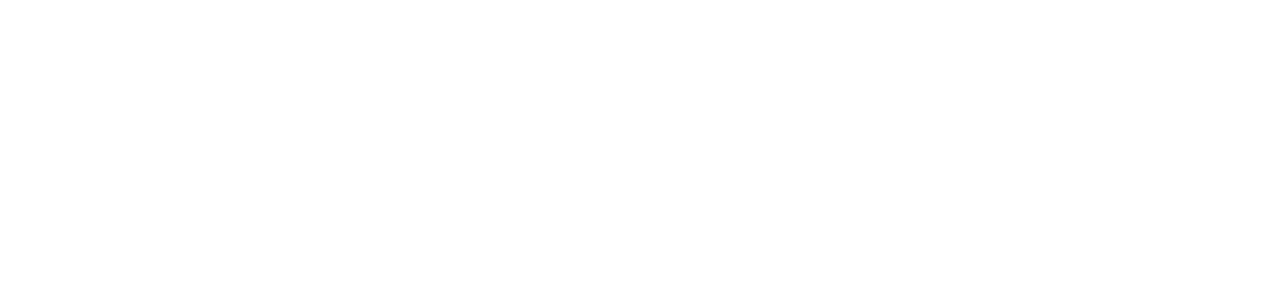
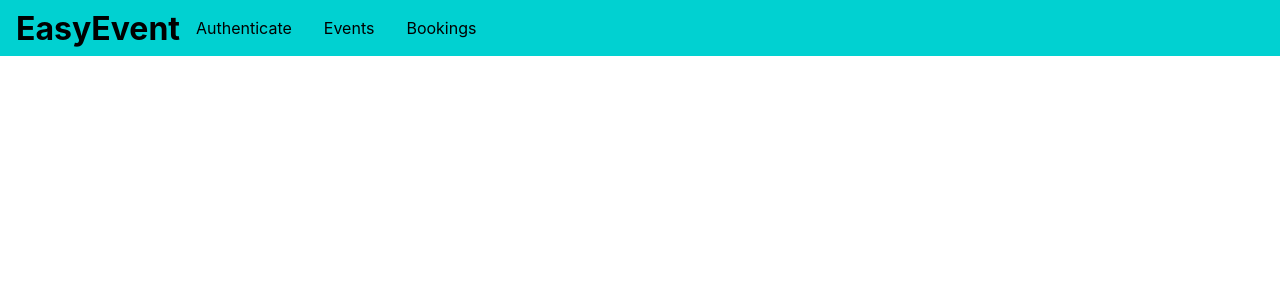
Before and after one commit to bodaraharshil/graphql-event-booking, a React (Create React App) app in the folder frontend/: page / in a window 1280 px wide. Shown: the top 300 px of the page. Built offline with nearby package versions, Linux system fonts and the light colour scheme.

Commit message:
created nacbar section

```diff
--- a/frontend/src/App.css
+++ b/frontend/src/App.css
@@ -36,3 +36,7 @@
     transform: rotate(360deg);
   }
 }
+.main_content {
+  margin: 4rem 2.5rem;
+
+}
--- a/frontend/src/App.js
+++ b/frontend/src/App.js
@@ -1,6 +1,7 @@
-import { BrowserRouter, Route } from 'react-router-dom';
+import { BrowserRouter, Route, Switch } from 'react-router-dom';
 import './App.css';
 
+import Mainnavigation from './component/navigation/Mainnavigation';
 import Auth from './pages/Auth';
 import Event from './pages/Event';
 import Booking from './pages/Booking';
@@ -8,12 +9,17 @@
 function App() {
   return (
     <BrowserRouter>
-      <div className="App">
-        <Route from="/auth" tp="/auth" exact />
-        <Route path="/auth" component={Auth} />
-        <Route path="/event" component={Event} />
-        <Route path="/booking" component={Booking} />
-      </div>
+      <Mainnavigation />
+      <main className="main_content">
+        <Switch>
+          <div className="App">
+            <Route from="/auth" to="/auth" exact />
+            <Route path="/auth" component={Auth} />
+            <Route path="/event" component={Event} />
+            <Route path="/booking" component={Booking} />
+          </div>
+        </Switch>
+      </main>
     </BrowserRouter>
   );
 }
--- /dev/null
+++ b/frontend/src/component/navigation/Mainnavigation.css
@@ -0,0 +1,35 @@
+.main_navigation {
+    position: fixed;
+    left:0;
+    top:0;
+    width:100%;
+    height: 3.5rem;
+    background-color: #01d1d1;
+    padding: 0 1rem;
+    display: flex;
+    align-items: center;
+}
+.main_navigation_item h1{
+    margin: 0;
+    font-size: 5rem;
+}
+.main_navigation_item {
+    margin-left: 1.5 rem;
+}
+.main_navigation_item ul{
+    display: flex;
+    list-style: none;
+    padding: 0;
+    margin:0;
+}
+.main_navigation_item ul li{
+    margin:0 1rem;
+}
+.main_navigation_item a{
+    text-decoration: none;
+    color: #000;
+}
+.main_navigation_item a:hover,
+.main_navigation_item a.active{
+    color: #f8e264;
+}
--- /dev/null
+++ b/frontend/src/component/navigation/Mainnavigation.js
@@ -0,0 +1,29 @@
+import React from 'react';
+import { NavLink } from 'react-router-dom';
+
+import './Mainnavigation.css';
+
+const Mainnavigation = (props) => {
+    return (
+        <header className="main_navigation">
+            <div className="main_navigation_logo">
+                <h1>EasyEvent</h1>
+            </div>
+            <nav className="main_navigation_item">
+                <ul>
+                    <li>
+                        <NavLink to="/auth">Authenticate</NavLink>
+                    </li>
+                    <li>
+                        <NavLink to="/event">Events</NavLink>
+                    </li>
+                    <li>
+                        <NavLink to="/booking">Bookings</NavLink>
+                    </li>
+                </ul>
+            </nav>
+        </header>
+    )
+}
+
+export default Mainnavigation;
```
